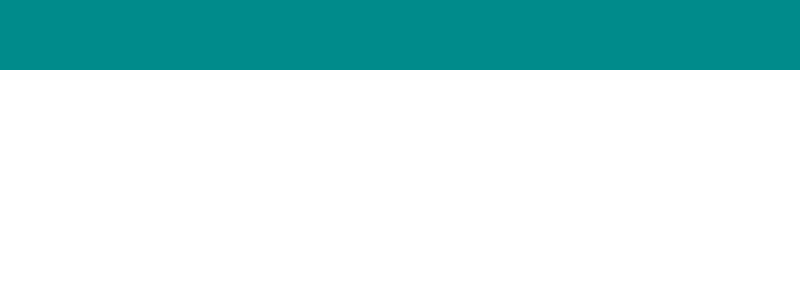
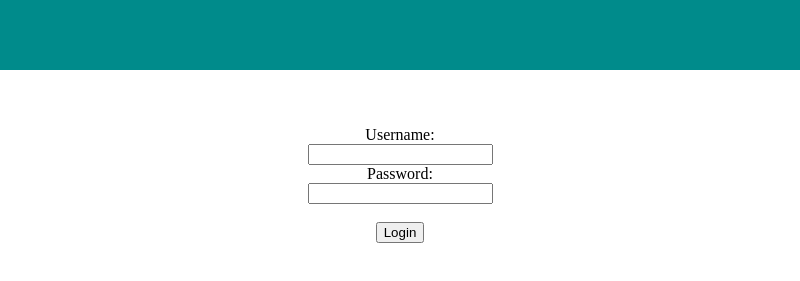
Before and after one commit to DuncanMcLean/calendarElectron, an Electron app: page client/views/index.html in a window 800 px wide. Shown: the part 127-408 px from the top of the page. Drawn offline with Linux system fonts and the light colour scheme.

Commit message:
Login page update

```diff
--- a/client/public/css/index.css
+++ b/client/public/css/index.css
@@ -13,3 +13,8 @@ body{
     text-align: center;
     font-size: 250%;
 }
+
+#login{
+    padding-top: 7%;
+    text-align: center;
+}
--- a/client/views/index.html
+++ b/client/views/index.html
@@ -9,7 +9,15 @@
         <div id="headerContent">Welcome!</div>
     </header>
 
-    <div id="login"
+    <form id="login">
+        Username:<br>
+        <input type="text" name="username">
+        <br>
+        Password:<br>
+        <input type="password" name="password">
+        <br><br>
+        <input type="submit" value="Login">
+    </form>
 
 </body>
 <script src="../public/js/index.js"></script>
```
Also changed, not shown: server/app.js (+7 -5 lines).
